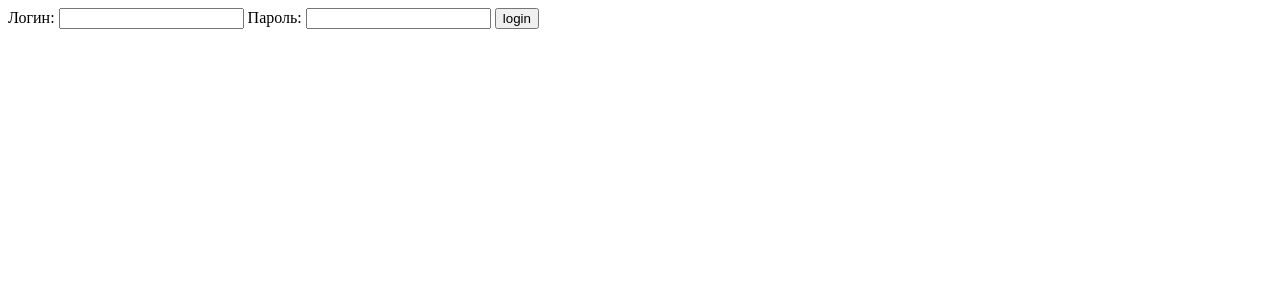
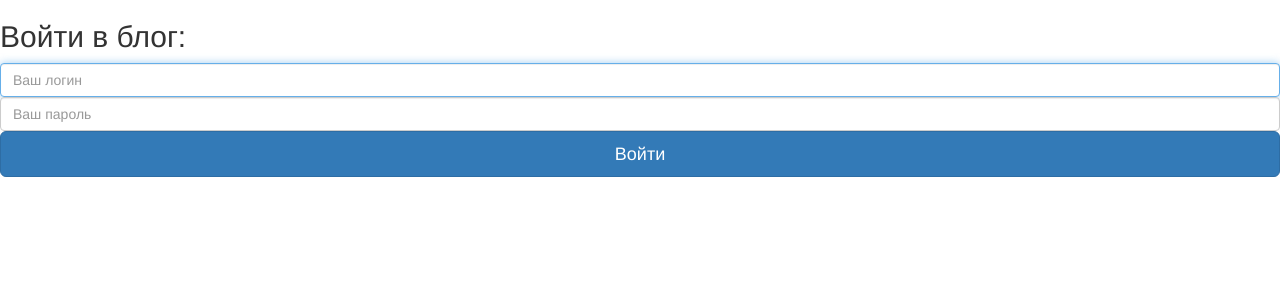
Before and after one commit to blacktrub/task_blog, a Django app: template myblog/blog/templates/blog/login.html in a window 1280 px wide. Shown: the top 300 px of the page. Run offline with Django 3.2, Linux system fonts and the light colour scheme; the template is opened without the code that fills it: values that come from a table or form of the project are taken from there, others are empty; some libraries are stand-ins or nearby versions.

Commit message:
add css from login page

```diff
--- a/myblog/blog/templates/blog/home.html
+++ b/myblog/blog/templates/blog/home.html
@@ -31,6 +31,7 @@
                       <div class="collapse navbar-collapse" id="responsive-menu">
                           <ul class="nav navbar-nav">
                               <li><a href="{% url 'blog:home' %}">Блог</a></li>
+                              <li><a href="{% url 'blog:login' %}">Войти</a></li>
                           </ul>
                       </div>
                   </div>
--- a/myblog/blog/templates/blog/login.html
+++ b/myblog/blog/templates/blog/login.html
@@ -1,18 +1,41 @@
-{% block content %}
+{% load staticfiles %}
+
+<!DOCTYPE html>
+<html lang="ru">
+  <head>
+      <title>
+      {% block title %}
+          Вход в блог
+      {% endblock title %}
+      </title>
+
+      {% block load_css %}
+        <link href="{% static 'blog/css/bootstrap.css' %}" rel="stylesheet">
+        <link href="{% static 'blog/css/signin.css' %}" rel="stylesheet">
+      {% endblock load_css %}
+
+  </head>
+
+  <body>
+
+  {% block content %}
+    <div class="form-signin">
+      <form action='.' method='post' class="form-sigin" role="form">
+        {% csrf_token %}
+        <h2 class="form-signin-heading">Войти в блог:</h2>
+        <input type="text" name="username" value="" id="username" class="form-control" placeholder="Ваш логин" required autofocus>
+        <input type="password" name="password" value="" id="password" class="form-control" placeholder="Ваш пароль" required>
+        <button class="btn btn-lg btn-primary btn-block" type="submit">Войти</button>
+        <input type="hidden" name="next" value="{{ next|escape }}" />
+      </form>
+    </div>
+  {% endblock %}
 
   {% if form.errors %}
-    <p class="error">Сожалеем, вы неправильно ввели логин или пароль</p>
+    <div class="form-signin">
+      <p class="alert alert-danger">Сожалеем, вы неправильно ввели логин или пароль</p>
+    </div>
   {% endif %}
 
-  <form action='.' method='post'>
-  {% csrf_token %}
-    <label for="username">Логин:</label>
-    <input type="text" name="username" value="" id="username">
-    <label for="password">Пароль:</label>
-    <input type="password" name="password" value="" id="password">
-
-    <input type="submit" value="login" />
-    <input type="hidden" name="next" value="{{ next|escape }}" />
-  </form>
-
-{% endblock %}
+  </body>
+</html>
```
Also changed, not shown: myblog/db.sqlite3.
